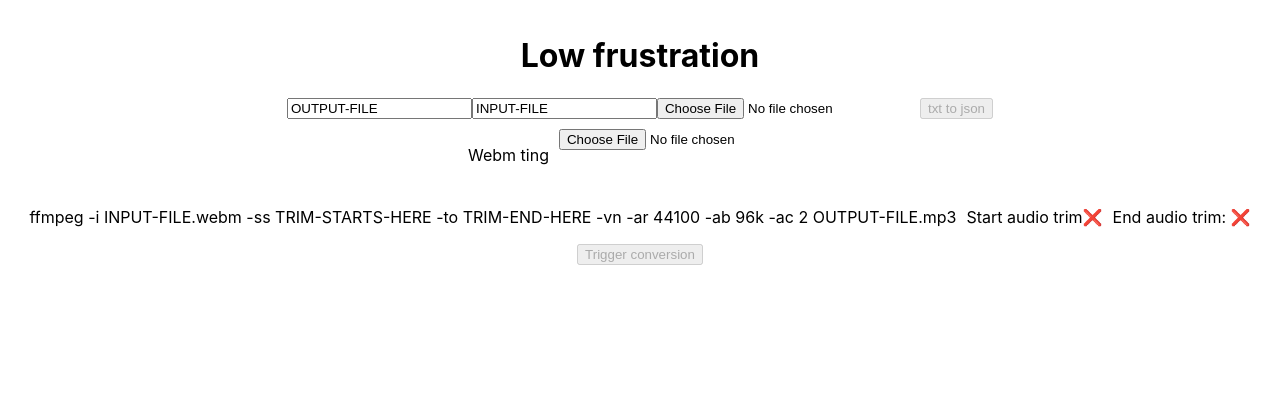
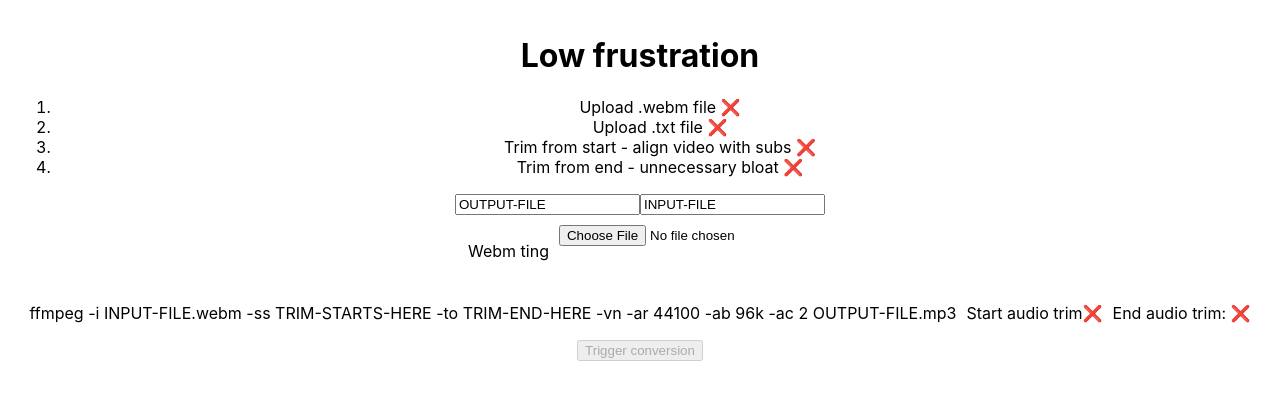
Before and after one commit to AkramRasikh/media-content-snipper-FE, a React (Create React App) app: page / in a window 1280 px wide. Shown: the top 400 px of the page. Built offline with nearby package versions, Linux system fonts and the light colour scheme.

Commit message:
checklist added

```diff
--- a/src/App.tsx
+++ b/src/App.tsx
@@ -3,6 +3,7 @@ import './App.css';
 import VideoPlayer from './VideoPlayer';
 import axios from 'axios';
 import { txtToJSON } from './utils/txt-to-json';
+import VideoSnippingCheckList from './VideoSnippingCheckList';
 
 function App() {
   const [decrepenacyState, setDecrepenacyState] = useState(null);
@@ -154,6 +155,12 @@ function App() {
       }}
     >
       <h1>Low frustration</h1>
+      <VideoSnippingCheckList
+        hasTxtFile={transcriptDataState}
+        hasWebmFile={webmFileUrlState}
+        hasTrimFromStart={decrepenacyState}
+        hasTrimFromEnd={lastAudioTimeStampState}
+      />
       <div>
         <input
           type='text'
@@ -169,12 +176,6 @@ function App() {
           onChange={handleInputFileNameChange}
           placeholder='Enter input file name'
         />
-        <div style={{ display: 'inline-flex', gap: '10px' }}>
-          <input type='file' accept='*/*' onChange={handleFileChange} />
-          <button disabled={!file} onClick={handleTxtToJson}>
-            txt to json
-          </button>
-        </div>
       </div>
       <div style={{ display: 'inline-flex', gap: '10px', margin: '10px' }}>
         <p>Webm ting</p>
--- /dev/null
+++ b/src/VideoSnippingCheckList.tsx
@@ -0,0 +1,24 @@
+const VideoSnippingCheckList = ({
+  hasTxtFile,
+  hasWebmFile,
+  hasTrimFromStart,
+  hasTrimFromEnd,
+}) => {
+  return (
+    <div>
+      <ol>
+        <li>Upload .webm file {hasTxtFile ? '✅' : '❌'}</li>
+        <li>Upload .txt file {hasWebmFile ? '✅' : '❌'}</li>
+        <li>
+          Trim from start - align video with subs{' '}
+          {hasTrimFromStart ? '✅' : '❌'}
+        </li>
+        <li>
+          Trim from end - unnecessary bloat {hasTrimFromEnd ? '✅' : '❌'}
+        </li>
+      </ol>
+    </div>
+  );
+};
+
+export default VideoSnippingCheckList;
```
